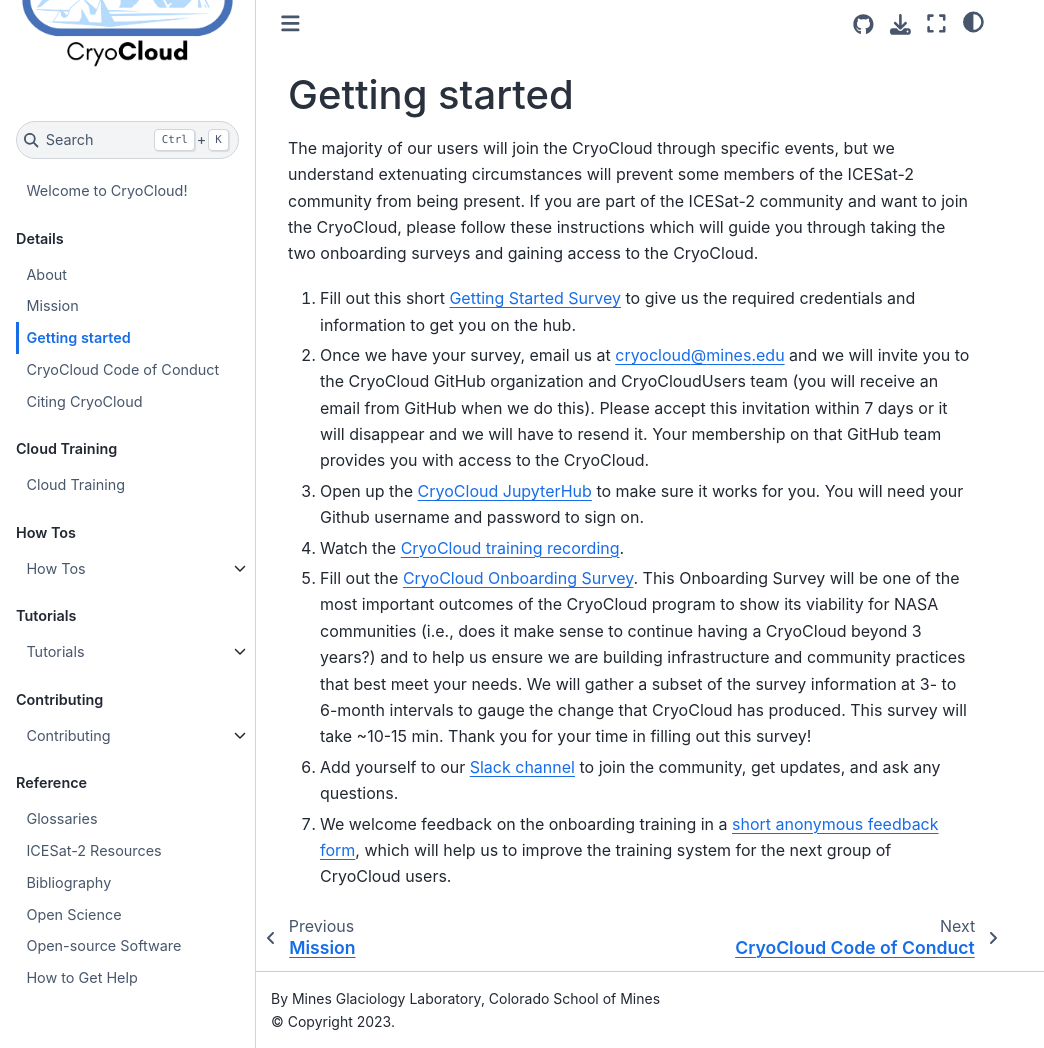
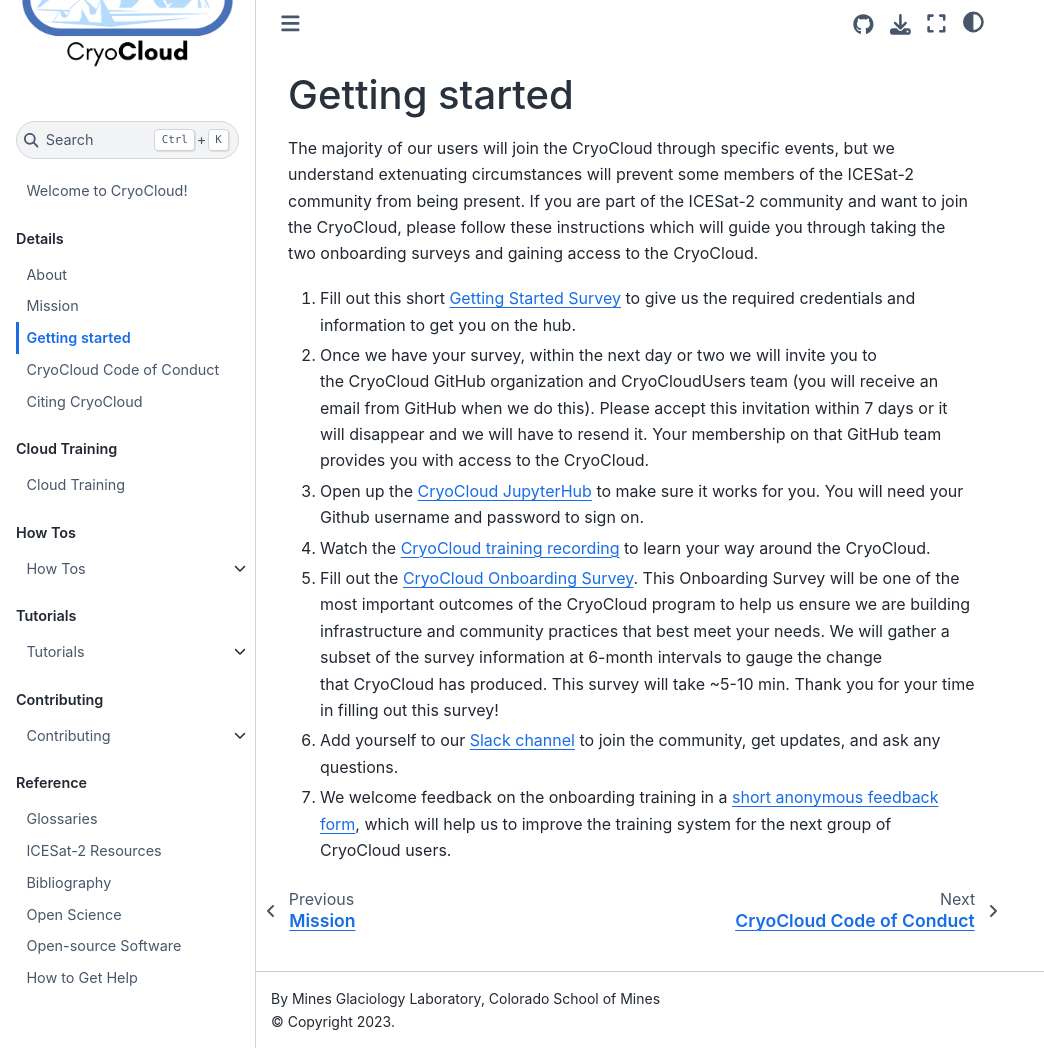
Before and after one commit to CryoInTheCloud/CryoCloudWebsite, a Jupyter Book: the page built from book/content/Getting_Started.md, in a window 1280 px wide and 1048 px high. Shown: the whole window, without its empty margins (0-1044 px from the left). Built offline with Jupyter Book 1.0.4 settings and Sphinx 7.4.7 and the Sphinx Book theme 1.1.4, drawn with Linux system fonts in a browser that asks for light colours; pages that are not in the unit, such as notebooks, are missing from menus.

Commit message:
update with new tutorial content

```diff
--- a/book/content/Getting_Started.md
+++ b/book/content/Getting_Started.md
@@ -9,8 +9,7 @@
 required credentials and information to get you on the hub.
 
 
-2. Once we have your survey, email us at [cryocloud@mines.edu](mailto:cryocloud@mines.edu) and we will invite
-you to the CryoCloud GitHub organization and CryoCloudUsers team (you will receive an email from GitHub
+2. Once we have your survey, within the next day or two we will invite you to the CryoCloud GitHub organization and CryoCloudUsers team (you will receive an email from GitHub
 when we do this). Please accept this invitation within 7 days or it will disappear and we will have to
 resend it. Your membership on that GitHub team provides you with access to the CryoCloud.
 
@@ -19,16 +18,13 @@
 You will need your Github username and password to sign on.
 
 
-4. Watch the [CryoCloud training recording](https://book.cryointhecloud.com/recorded/index.html).
+4. Watch the [CryoCloud training recording](https://youtu.be/bBNPuVEG4lE) to learn your way around the CryoCloud.
 
 
 5. Fill out the [CryoCloud Onboarding Survey](https://forms.gle/8Mr9Ykc8M7jY9fCd7). This
-Onboarding Survey will be one of the most important outcomes of the CryoCloud program to show its viability
-for NASA communities (i.e., does it make sense to continue having a CryoCloud beyond 3 years?) and to help
+Onboarding Survey will be one of the most important outcomes of the CryoCloud program to help
 us ensure we are building infrastructure and community
-practices that best meet your needs. We will gather a subset of the survey information at 3- to 6-month intervals to
-gauge the change that CryoCloud has produced. This survey will take ~10-15 min. Thank you for your time in
-filling out this survey!
+practices that best meet your needs. We will gather a subset of the survey information at 6-month intervals to gauge the change that CryoCloud has produced. This survey will take ~5-10 min. Thank you for your time in filling out this survey!
 
 
 6. Add yourself to our [Slack channel](https://join.slack.com/t/cryospherecloud/shared_invite/zt-1isgbeuhh-q~cYYKtn_6i3PR1alGca_g)
```
Also changed, not shown: book/recorded/index.md (+2 -1 lines), book/tutorials/index.md (+5 -4 lines).
